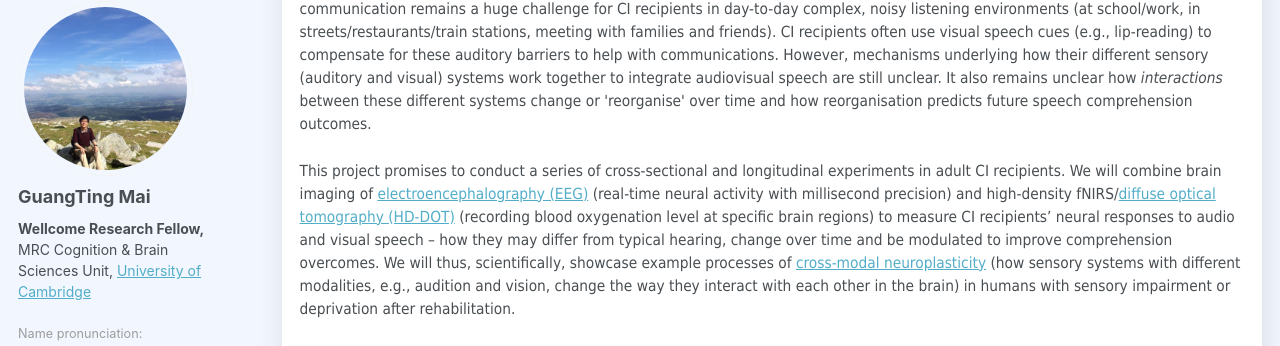
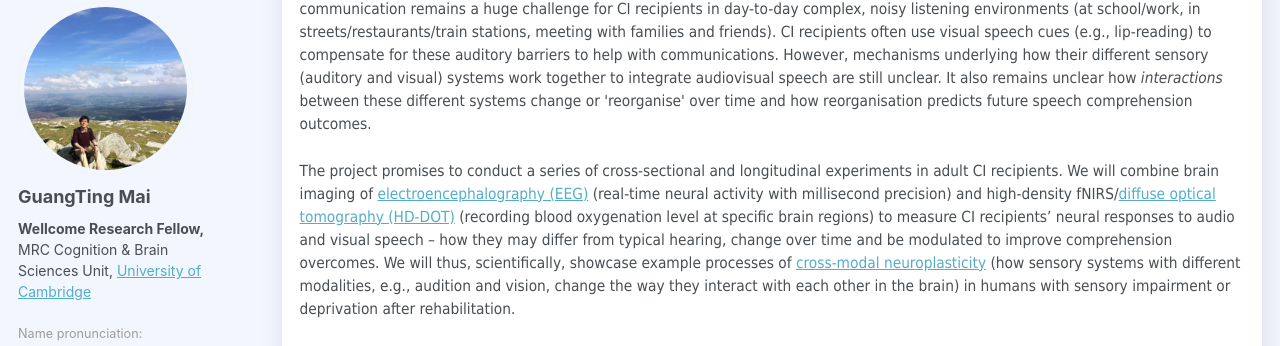
Before and after one commit to guangtingmai/guangtingmai.github.io, a Jekyll site: the page built from _pages/crossmodal-ci.html, in a window 1280 px wide and 900 px high, scrolled down 461 px. Shown: the part 98-444 px from the top of the window. Built offline with Jekyll 4.4.1, drawn with Linux system fonts in a browser that asks for light colours; some web fonts are replaced.

Commit message:
Update crossmodal-ci.html

```diff
--- a/_pages/crossmodal-ci.html
+++ b/_pages/crossmodal-ci.html
@@ -21,7 +21,7 @@ author_profile: true
   to compensate for these auditory barriers to help with communications. However, mechanisms underlying how their different sensory (auditory and visual)
   systems work together to integrate audiovisual speech are still unclear. It also remains unclear how <i>interactions</i> between these different systems change
   or 'reorganise' over time and how reorganisation predicts future speech comprehension outcomes.</span></p>
-<p><span style="font-size: 11.5pt;font-family: Tahoma;line-height: 1.5;display: block;margin-bottom: 0.35vh">This project promises to conduct
+<p><span style="font-size: 11.5pt;font-family: Tahoma;line-height: 1.5;display: block;margin-bottom: 0.35vh">The project promises to conduct
   a series of cross-sectional and longitudinal experiments in adult CI recipients. We will combine brain imaging
   of <a href="https://en.wikipedia.org/wiki/Electroencephalography">electroencephalography (EEG)</a> (real-time neural activity with
   millisecond precision) and high-density fNIRS/<a href="https://www.cuh.nhs.uk/news/cutting-edge-baby-brain-scan-technology-is-world-first/">diffuse optical tomography (HD-DOT)</a> (recording
```
